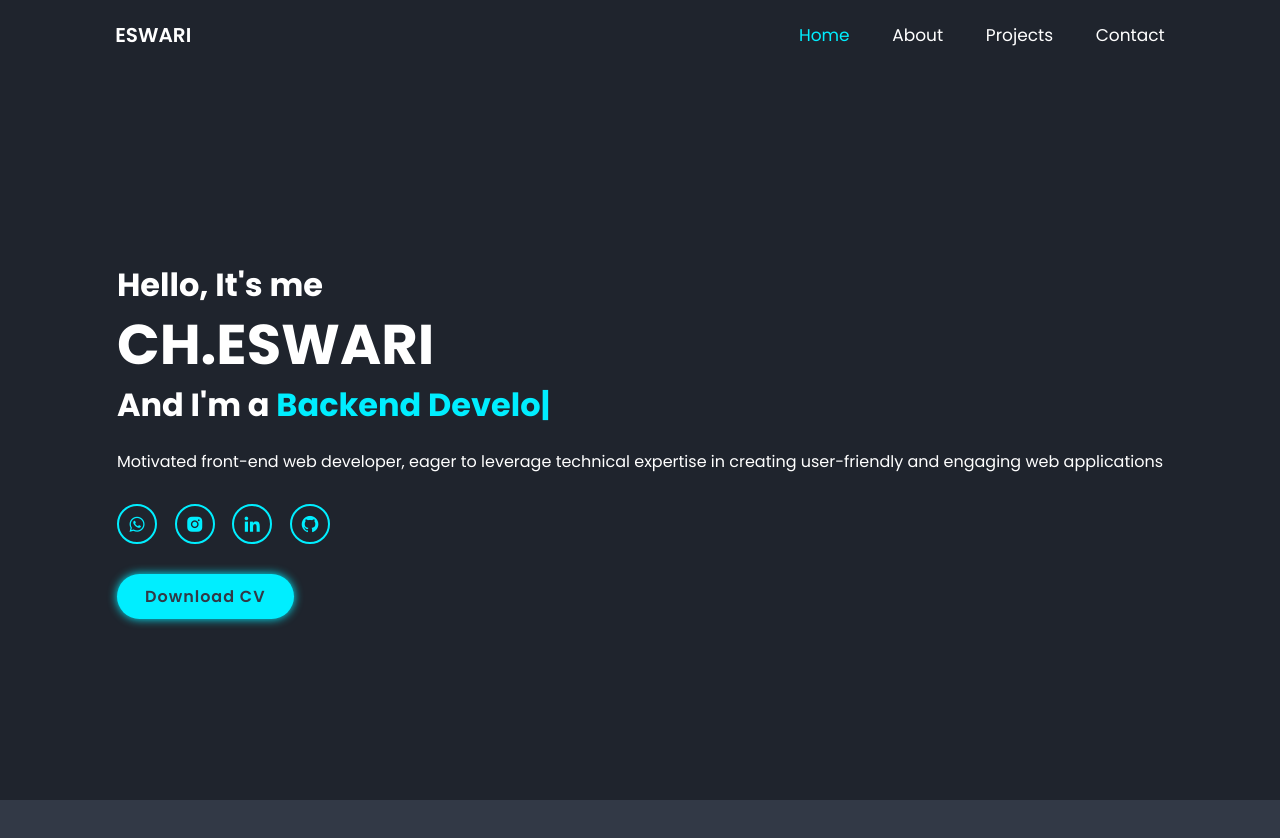
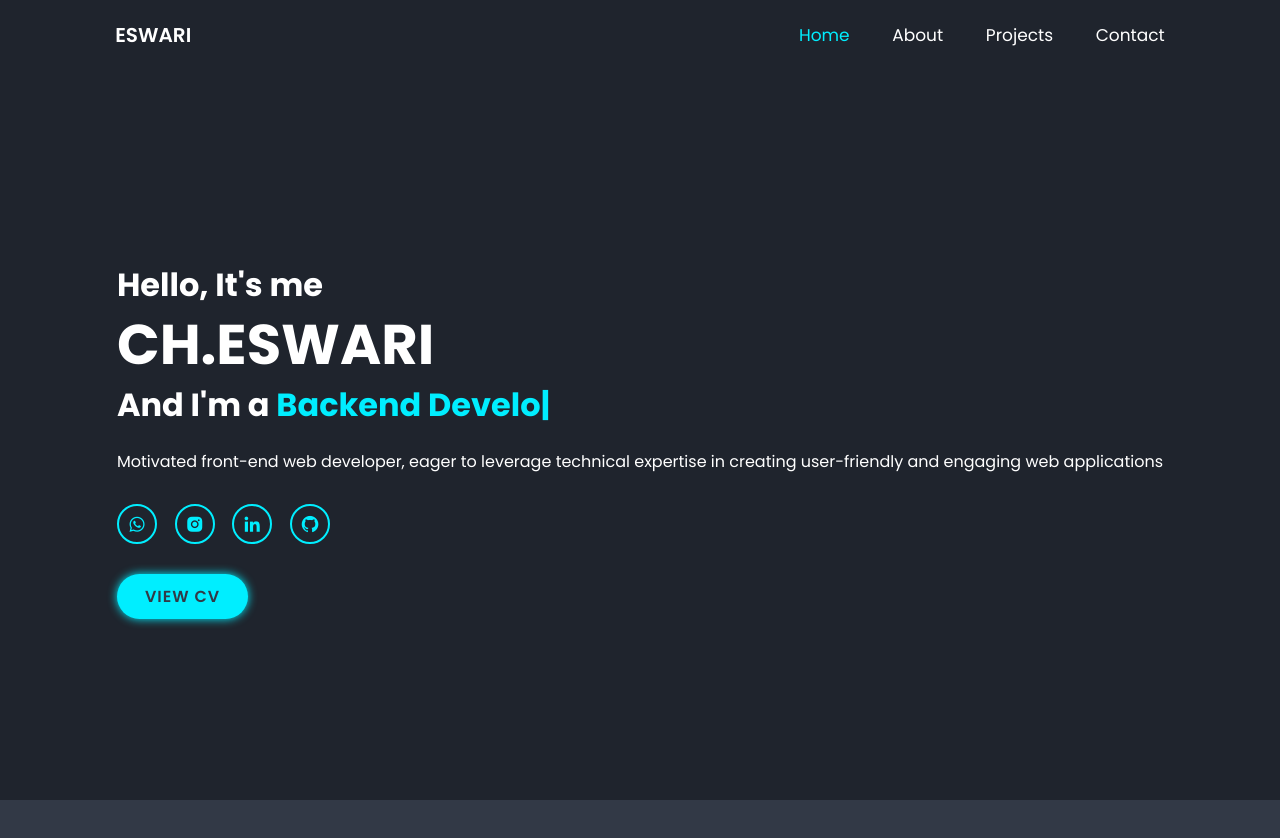
Before and after one commit to chilaka-eswari/my_portfolio, a plain HTML site: page index.html in a window 1280 px wide. Shown: the top 838 px of the page. Drawn offline with nearby package versions, Linux system fonts and the light colour scheme.

Commit message:
Update index.html

```diff
--- a/index.html
+++ b/index.html
@@ -44,8 +44,8 @@
                 <a href="https://www.linkedin.com/in/chilaka-eswari-9a525b254"><i class='bx bxl-linkedin'></i></a>
                 <a href="https://github.com/chilaka-eswari"><i class='bx bxl-github'></i></a>
             </div>
-            <a href="https://drive.google.com/file/d/1gCMSlZPcGG78dpp7Snl03lsRbRV8zWgD/view?usp=sharing"
-                class="btn">Download CV</a>
+            <a href="https://drive.google.com/file/d/1aM7qWcpMgzMAnbDBObdyZmz4-BPU6JOL/view?usp=sharing"
+                class="btn">VIEW CV</a>
         </div>
 
         <div class="home-img">
```
